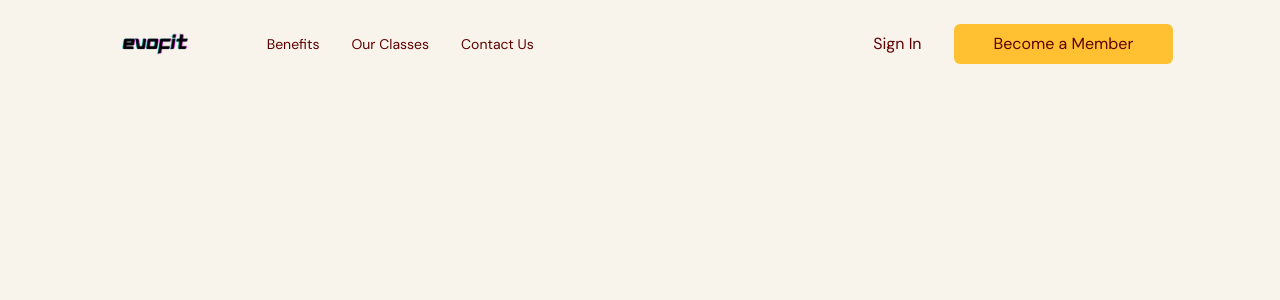
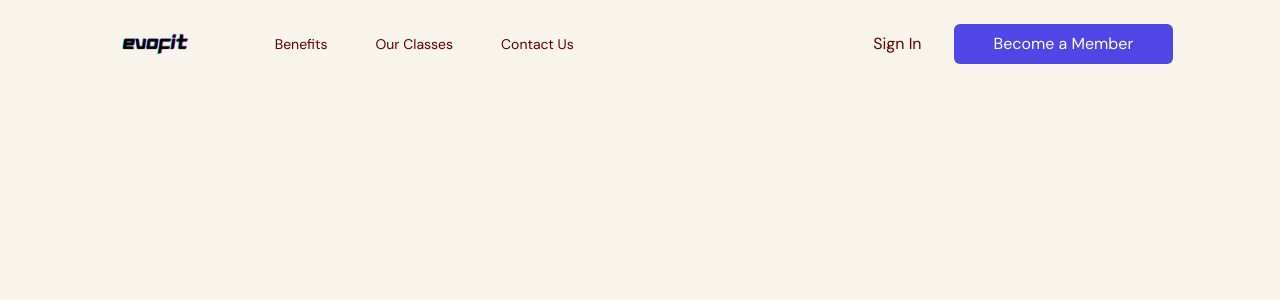
Before and after one commit to markvayson/gym, a React (Vite) app: page / in a window 1280 px wide. Shown: the top 300 px of the page. Built offline with nearby package versions, Linux system fonts and the light colour scheme.

Commit message:
added transitions

```diff
--- a/src/scenes/navbar/Link.tsx
+++ b/src/scenes/navbar/Link.tsx
@@ -11,8 +11,10 @@ const Link = ({ page, selectedPage, setSelectedPage }: Props) => {
   const lowerCasePage = page.toLowerCase().replace(/ /g, "") as SelectedPage;
   return (
     <AnchorLink
-      className={`${selectedPage === lowerCasePage ? "text-primary-500" : ""}
-    transition duration-500 hover:text-primary-300`}
+      className={`${
+        selectedPage === lowerCasePage ? "text-white  bg-indigo-600" : ""
+      }
+    transition-color rounded-md duration-300 hover:bg-indigo-600 hover:text-white p-2`}
       href={`#${lowerCasePage}`}
       onClick={() => setSelectedPage(lowerCasePage)}
     >
--- a/src/scenes/navbar/index.tsx
+++ b/src/scenes/navbar/index.tsx
@@ -15,7 +15,7 @@ type Props = {
 
 const Navbar = ({ isTopOfPage, selectedPage, setSelectedPage }: Props) => {
   const flexBetween = "flex items-center justify-between";
-  const [isMenuToggled, setIsMenuToggled] = useState<boolean>(true);
+  const [isMenuToggled, setIsMenuToggled] = useState<boolean>(false);
   const isAboveMediumScreens = useMediaQuery("(min-width: 1060px)");
   const navbarBackground = isTopOfPage ? "" : "bg-primary-100 drop-shadow";
   return (
@@ -59,7 +59,9 @@ const Navbar = ({ isTopOfPage, selectedPage, setSelectedPage }: Props) => {
               </div>
             ) : (
               <button
-                className="rounded-full bg-secondary-500 p-2"
+                className={`transition-color duration-300 rounded-full p-2 ${
+                  !isMenuToggled ? "bg-indigo-600" : "bg-cyan-500"
+                } `}
                 onClick={() => setIsMenuToggled(!isMenuToggled)}
               >
                 {!isMenuToggled ? (
@@ -73,8 +75,8 @@ const Navbar = ({ isTopOfPage, selectedPage, setSelectedPage }: Props) => {
         </div>
       </div>
       {!isAboveMediumScreens && isMenuToggled && (
-        <div className="fixed right-0 bottom-0 z-20 h-full w-[300px] bg-primary-100 drop-shadow-xl">
-          <div className=" h-1/2 ml-[33%] flex flex-col gap-10 text-2xl justify-center">
+        <div className="fixed right-0 bottom-0 z-20 h-full w-[300px] bg-indigo-50 drop-shadow-xl">
+          <div className=" h-full items-end pr-16 flex flex-col gap-5 text-2xl justify-center">
             <Link
               page="Home"
               selectedPage={selectedPage}
--- a/src/shared/ActionButton.tsx
+++ b/src/shared/ActionButton.tsx
@@ -9,7 +9,7 @@ type Props = {
 const ActionButton = ({ children, setSelectedPage }: Props) => {
   return (
     <AnchorLink
-      className="rounded-md bg-secondary-500 px-10 py-2 hover:bg-primary-500 hover:text-white"
+      className="transition-color duration-300 rounded-md bg-indigo-600 text-white px-10 py-2 hover:bg-cyan-500 "
       onClick={() => setSelectedPage(SelectedPage.ContactUs)}
       href={`#${SelectedPage.ContactUs}`}
     >
--- a/tailwind.config.js
+++ b/tailwind.config.js
@@ -8,9 +8,6 @@ export default {
         "gray-50": "EFE6E6",
         "gray-100": "#DFCCCC",
         "gray-500": "#5E0000",
-        "primary-100": "#FFE1E0",
-        "primary-300": "#FFA6A3",
-        "primary-500": "#FF6B66",
         "secondary-400": "#FFCD58",
         "secondary-500": "#FFC132",
       },
```
